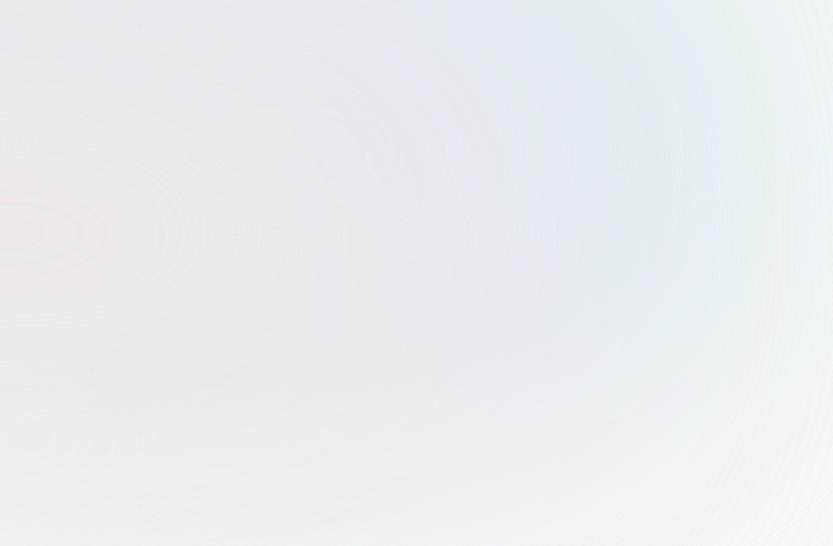
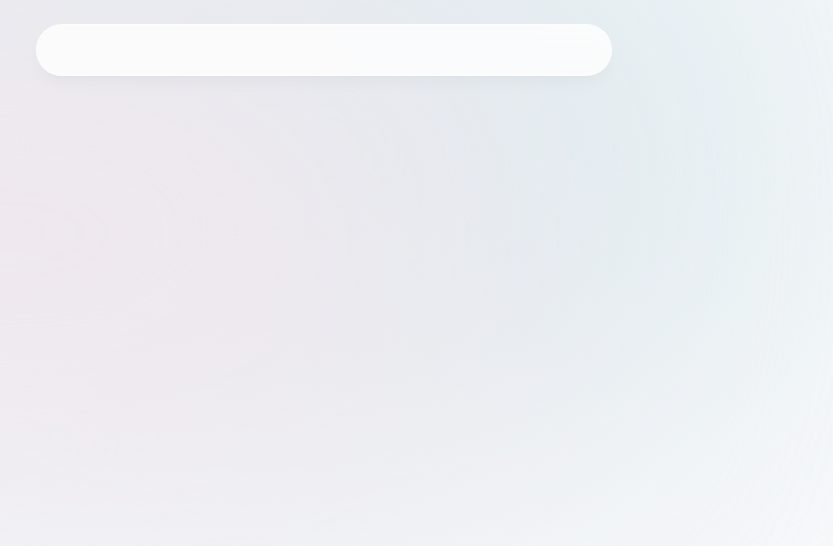
Before and after one commit to parshva555/Portfolio, a Next.js app: page / in a window 1280 px wide. Shown: the top 546 px of the page, without its empty margins (316-1149 px from the left). Built offline with nearby package versions, Linux system fonts and the light colour scheme.

Commit message:
Header outline

```diff
--- a/app/layout.tsx
+++ b/app/layout.tsx
@@ -1,6 +1,6 @@
 import './globals.css'
 import { Inter } from 'next/font/google'
-
+import Header from "@/components/header";
 const inter = Inter({ subsets: ['latin'] })
 
 export const metadata = {
@@ -15,10 +15,11 @@
 }) {
   return (
     <html lang="en">
-      <body className={`${inter.className} bg-gray-50 text-gray-950 relative`}>
+      <body className={`${inter.className} bg-gray-50 text-gray-950 relative h-[5000px]`}>
 
       <div className='bg-[#d2e6ec] absolute top-[-6rem] -z-10 right-[11rem] h-[31.25rem] w-[31.25rem] rounded-full blur-[10rem] sm:w-[68.75rem]'></div>
       <div className='bg-[#f3e8ee] absolute top-[-1rem] -z-10 left-[-35rem] h-[31.25rem] w-[50rem] rounded-full blur-[10rem] sm:w-[68.75rem] md:left-[-33rem] lg:left-[-28rem] xl:left-[-15rem] 2xl:left-[-5rem]'></div>
+        <Header/>
         {children}
 
       </body>
--- /dev/null
+++ b/components/header.tsx
@@ -0,0 +1,12 @@
+"use client"
+import React from 'react'
+import { motion } from "framer-motion"
+export default function () {
+  return <header className='z-[999] relative'>
+      <motion.div
+        className="fixed top-0 left-1/2 h-[4.5rem] w-full rounded-none border border-white border-opacity-40 bg-white bg-opacity-80 shadow-lg shadow-black/[0.03] backdrop-blur-[0.5rem] sm:top-6 sm:h-[3.25rem] sm:w-[36rem] sm:rounded-full dark:bg-gray-950 dark:border-black/40 dark:bg-opacity-75"
+        initial={{ y: -100, x: "-50%", opacity: 0 }}
+        animate={{ y: 0, x: "-50%", opacity: 1 }}
+      ></motion.div>
+  </header>
+}
--- a/package.json
+++ b/package.json
@@ -15,6 +15,7 @@
     "autoprefixer": "10.4.16",
     "eslint": "8.56.0",
     "eslint-config-next": "14.0.4",
+    "framer-motion": "^10.18.0",
     "next": "14.0.4",
     "postcss": "8.4.33",
     "react": "18.2.0",
```
Also changed, not shown: 1 other file (tests, documents, lock files or other folders).
